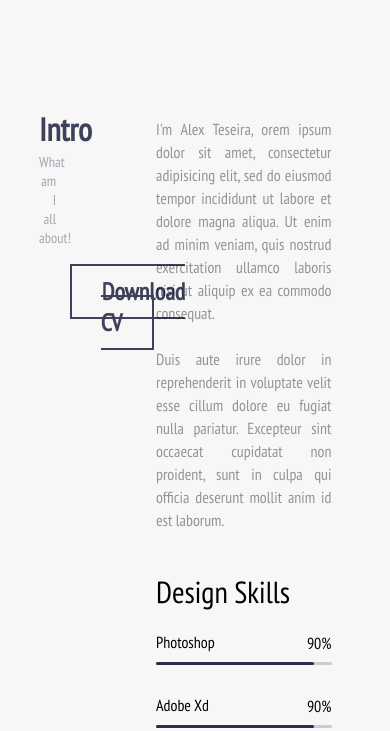
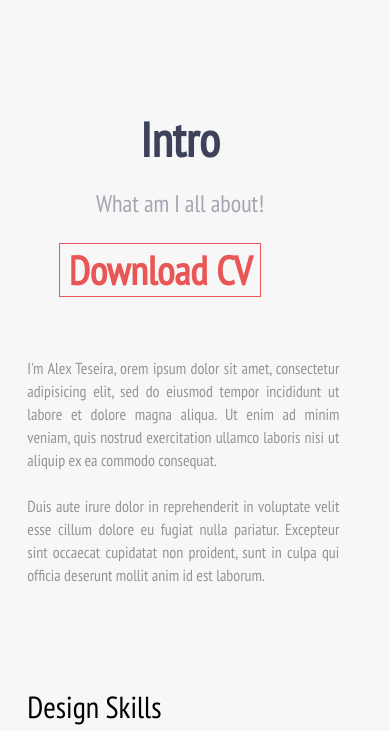
Before and after one commit to milanifard/BrainWar, a plain HTML site: page index.html in a window 390 px wide. Shown: the part 846-1577 px from the top of the page. Drawn offline with nearby package versions, Linux system fonts and the light colour scheme.

Commit message:
Skill section is responsive upto 650px width/css

```diff
--- a/index.html
+++ b/index.html
@@ -24,9 +24,9 @@
 <div id="top">
     <h1 id="header1" class="position">I'm<span>Mostafa</span></h1>
     <h2 id="header2" class="position">Graphic Designer<br>Advertising Consultant</h2>
-    <i style="margin-left: 0px" class="fa fa-facebook sm position"></i>
-    <i class="fa fa-instagram sm position"></i>
-    <i class="fa fa-linkedin sm position"></i>
+    <a href="https://www.facebook.com/mostafa.shenavaei/" target="_blank"><i style="margin-left: 0px" class="fa fa-facebook sm position"></i></a>
+    <a href="https://instagram.com/mostafashena" target="_blank"><i class="fa fa-instagram sm position"></i></a>
+    <a href="https://www.linkedin.com/in/mostafa-shenavaei-aa8587107/" target="_blank"><i class="fa fa-linkedin sm position"></i></a>
 </div>
 
 
@@ -34,7 +34,7 @@
     <div id="leftInto" class="float">
         <p id="introTitle">Intro</p>
         <p id="introDesc">What am I all about!</p>
-        <a id="cv" href="MostafaShenavaei.pdf" target="_blank">Download CV</a>
+        <p id="cv"><a href="MostafaShenavaei.pdf" target="_blank">Download CV</a></p>
     </div>
     <div id="rightIntro" class="float">
         <p id="aboutMeText">
@@ -185,7 +185,9 @@
             </div>
         </div>
     </div>
+    <div class="clear"></div>
 </div>
+
 
 </body>
 </html>
--- a/style.css
+++ b/style.css
@@ -341,17 +341,27 @@ h3{
 
 }
 #cv{
-    text-decoration: none;
-    text-align: right;
-    font-size: 1.5em;
+    margin-right: 100px;
+    font-size: 2em;
     font-weight: bold;
     color: #2b2e4a;
     opacity: 0.9;
-    border: 2px solid #2b2e4a;
-    padding: 10px 30px;
-    position: relative;
-    left: 30px;
-    top: 15px;
+    border: 1px solid #e84545;
+    width: 200px;
+    float: right;
+    margin-top: 0px;
+    transition: all 0.6s;
+}
+#cv:hover{
+    border: none;
+    background-color: #e84545;
+}
+#cv:hover > a{
+    color: white;
+}
+#cv a{
+    text-decoration: none;
+    color: #e84545;
 }
 #introDesc{
     text-align: right;
@@ -493,6 +503,12 @@ h3{
     #menu li:first-child{
         margin-left: 90px;
     }
+    #cv{
+        font-size: 1.3em;
+        width: 100px;
+        font-weight: bold;
+
+    }
 }
 
 @media only screen and (max-width: 650px) {
@@ -534,4 +550,72 @@ h3{
     #menu li:first-child{
         margin-left: 50px;
     }
+    #leftInto{
+        width: 100vw;
+        margin: 0px;
+    }
+    #introTitle{
+        text-align: center;
+        margin-left: 70px;
+        margin-top: 110px;
+        font-size: 3em;
+        font-weight: bold;
+        color: #2b2e4a;
+        opacity: 0.9;
+
+    }
+    #introDesc{
+        text-align: center;
+        margin-left: 70px;
+        font-size: 1.5em;
+        font-weight: normal;
+        color: #2b2e4a;
+        opacity: 0.4;
+        padding: 0px;
+    }
+    #cv{
+        position: relative;
+        right: 33vw;
+        margin: 0 auto;
+        font-size: 2.5em;
+        font-weight: bold;
+        color: #2b2e4a;
+        opacity: 0.9;
+        border: 1px solid #e84545;
+        width: 200px;
+    }
+    #rightIntro{
+        width: 100vw;
+    }
+    #aboutMeText{
+        position: relative;
+        top: -60px;
+        text-align: center;
+        text-align: justify;
+        font-size: 1em;
+        opacity: 0.4;
+        line-height: 23px;
+        font-weight: normal;
+        width: 80vw;
+        margin-left: 7vw;
+    }
+    .skillTitle{
+        width: 80vw;
+        position: relative;;
+        top: 10px;
+        font-size: 1.9em;
+        margin-left: 7vw;
+    }
+
+    .skill{
+        width: 80vw;
+        margin-top: 30px;
+        margin-left: 7vw;
+    }
+
+    .myProgress {
+        width: 80vw;
+        background-color: #cccccc;
+        border-radius: 10px;
+    }
 }
```
